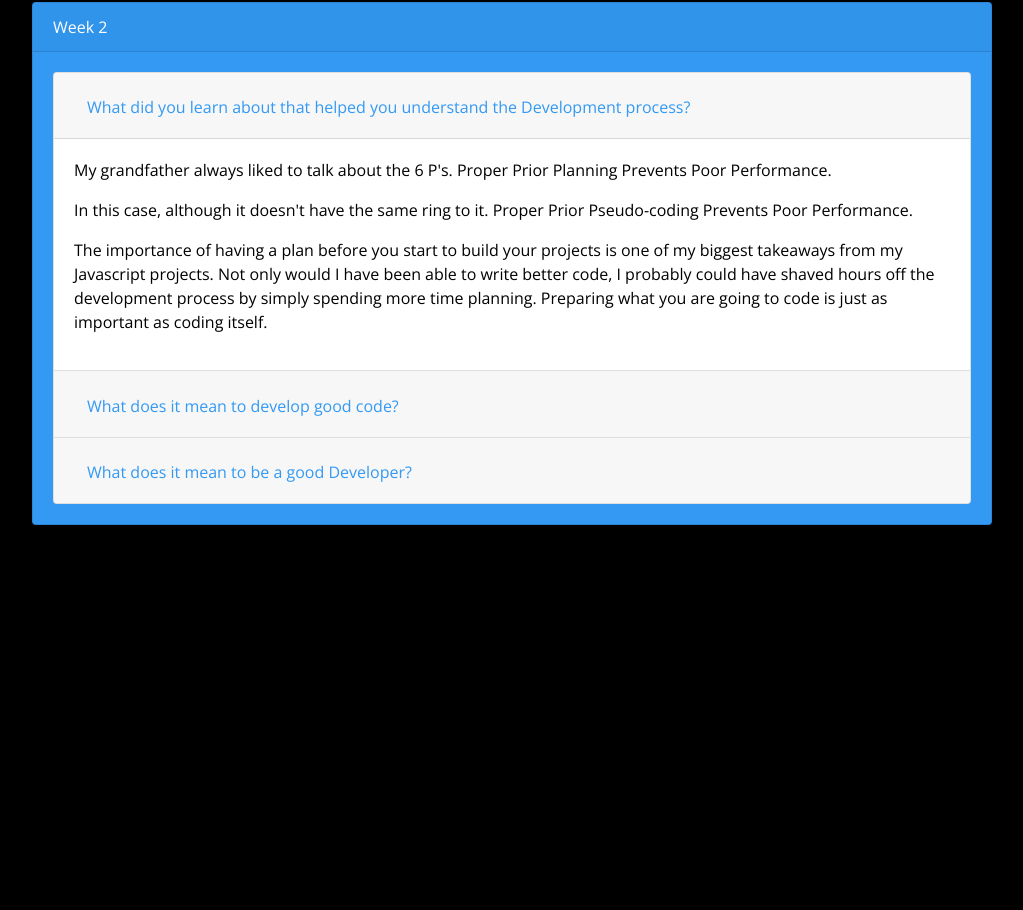
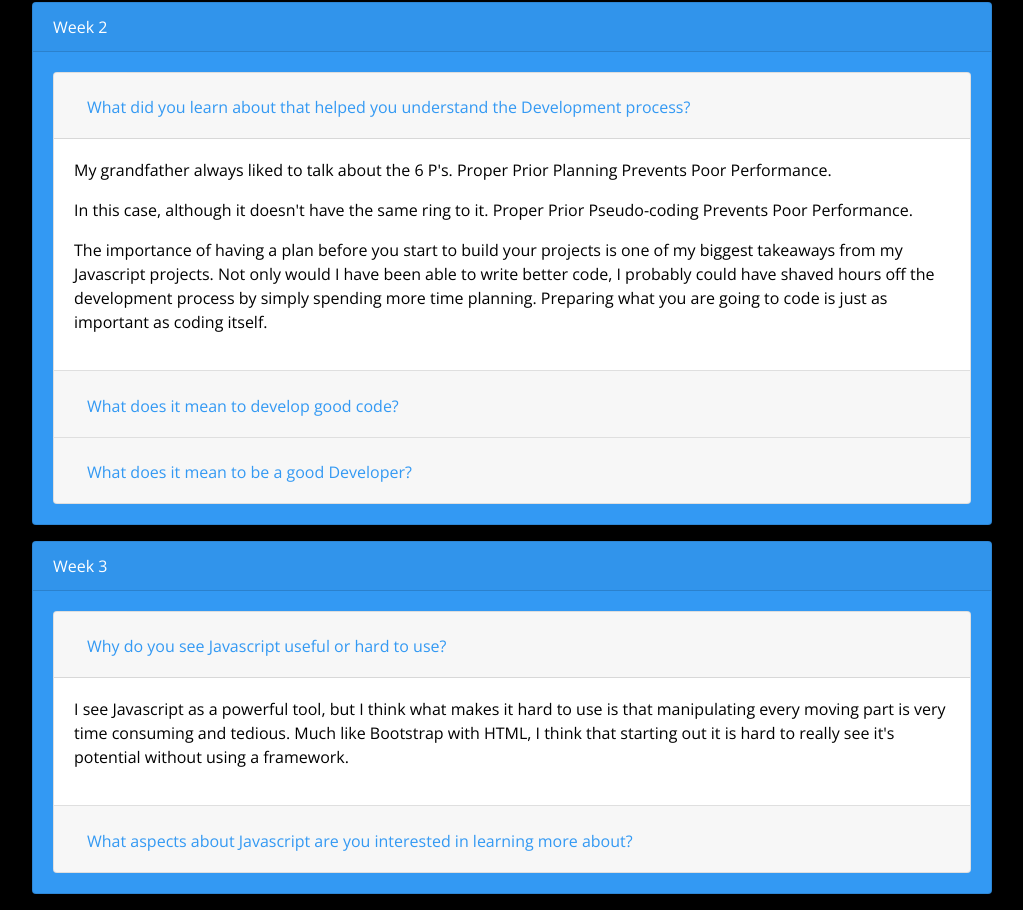
Before and after one commit to WillMcGill/BootBlog, a plain HTML site: page index.html in a window 1280 px wide. Shown: the part 2378-3288 px from the top of the page, without its empty margins (128-1151 px from the left). Before the commit the page ends 2919 px from the top, so only its background shows below. Drawn offline with nearby package versions, Linux system fonts and the light colour scheme.

```diff
--- a/index.html
+++ b/index.html
@@ -426,11 +426,60 @@
               <div class="card-body">
                 <p>An easy one is writing good code.</p>
                 <p>But also being able to listen and understand what the needs are for the project.  Proper planning and using other developers as sounding boards
-                  for ideas.  Don't go at it alone.  I think that something that will help me is consistantly asking my peers, "What do you think?".
+                  for ideas.  Don't go at it alone.  I think that something that will help me is consistently asking my peers, "What do you think?".
                 </p>
               </div>
             </div>
           </div>
+
+        </div>
+      </div>
+    </div>
+    <!-- Blog Break -->
+    <div class="card text-white bg-info mb-3 mt-3 mx-auto" style="max-width: 75vw;">
+      <div class="card-header">Week 3</div>
+      <div class="card-body">
+
+        <div class="accordion">
+          <div class="card">
+            <div class="card-header" id="headingOne">
+              <h2 class="mb-0">
+                <button class="btn btn-link" type="button" data-toggle="collapse" data-target="#collapseEighteen"
+                  aria-expanded="true" aria-controls="collapseEighteen">
+                  Why do you see Javascript useful or hard to use?
+                </button>
+              </h2>
+            </div>
+
+            <div id="collapseEighteen" class="collapse show" aria-labelledby="headingOne" data-parent="#accordionExample">
+              <div class="card-body">
+                <p>I see Javascript as a powerful tool, but I think what makes it hard to use is that manipulating every moving part is very time consuming and tedious.
+                  Much like Bootstrap with HTML, I think that starting out it is hard to really see it's potential without using a framework.
+                </p>
+
+              </div>
+            </div>
+          </div>
+          <div class="card">
+            <div class="card-header" id="headingTwo">
+              <h2 class="mb-0">
+                <button class="btn btn-link collapsed" type="button" data-toggle="collapse" data-target="#collapseNineteen"
+                  aria-expanded="false" aria-controls="collapseNineteen">
+                  What aspects about Javascript are you interested in learning more about?
+                </button>
+              </h2>
+            </div>
+            <div id="collapseNineteen" class="collapse" aria-labelledby="headingTwo" data-parent="#accordionExample">
+              <div class="card-body">
+                <p>I am very interested in learning more about APIs.  I think understanding and hopefully being able build one some day would be a valuable skill to have.</p>
+                <p>There is a lot of potential with being able to build apps that access outside databases.  Not only being able to read them, but also write.
+                  Coming from digital advertising, there are applications of these which could be very useful for simplifying overly complicated processes.
+                </p>
+
+              </div>
+            </div>
+          </div>
+
 
         </div>
       </div>
```
